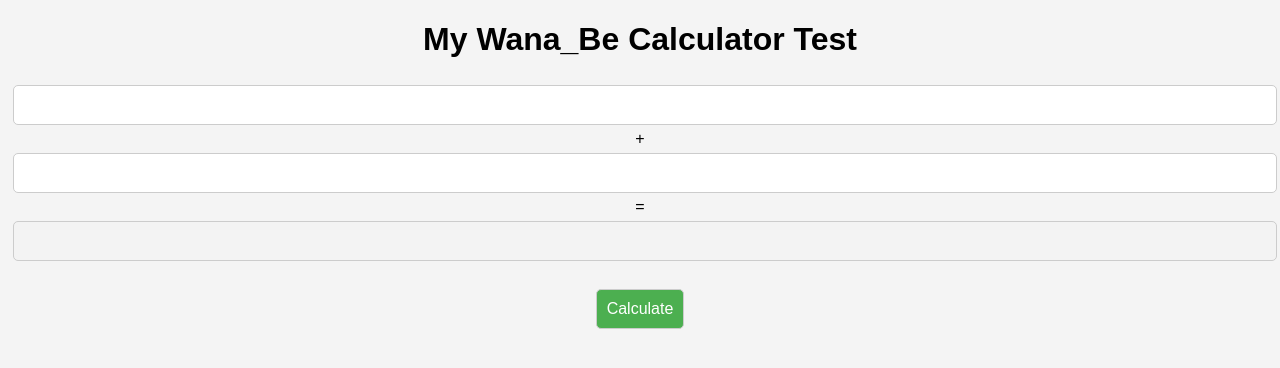
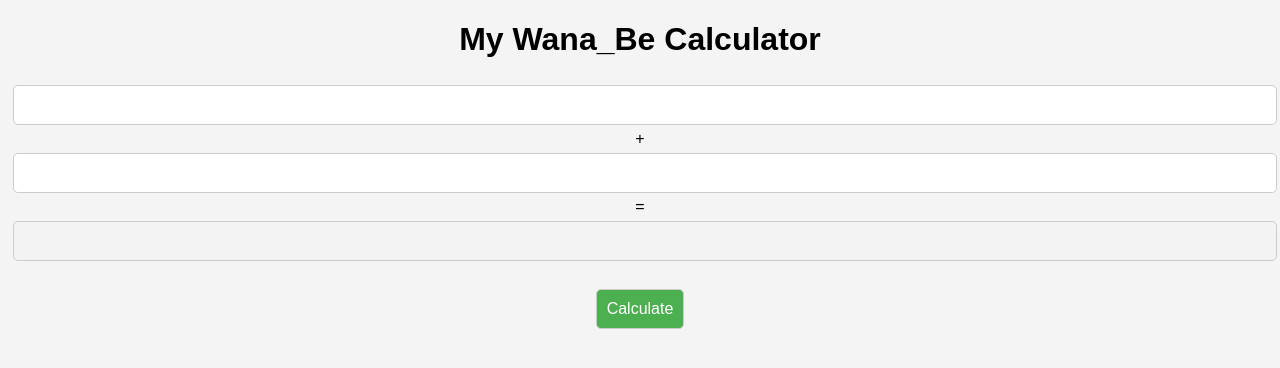
Before and after one commit to MusicDawn/Calculator, a plain HTML site: page index.html in a window 1280 px wide. Drawn offline with Linux system fonts and the light colour scheme.

Commit message:
Third Commit

```diff
--- a/index.html
+++ b/index.html
@@ -10,7 +10,7 @@
 <link rel="stylesheet" href="stlye.css">
 
 <body>
-    <h1>My Wana_Be Calculator Test</h1>
+    <h1>My Wana_Be Calculator</h1>
     <div id="container">
     <input type="text" id="number1">
     <br> + <br>
```
